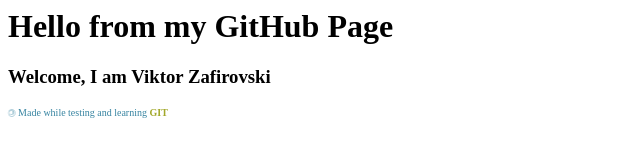
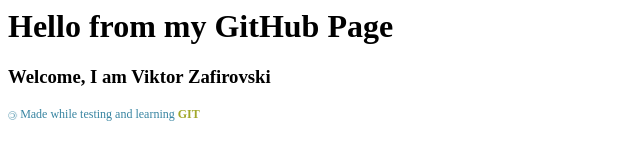
Before and after one commit to vik37/vik37.github.io, a plain HTML site: page index.html in a window 1280 px wide. Shown: the full height of the page, 0-640 px from the left. Drawn offline with Linux system fonts and the light colour scheme.

Commit message:
Update index.html

```diff
--- a/index.html
+++ b/index.html
@@ -4,7 +4,7 @@
 
 
 
-<p style="font-size: 10px; color: #3784a1;"><span style="display: inline-block; animation: rotate 2s linear infinite;">&copy;</span> Made while testing and learning <b style="color: #a2a82a">GIT</b></p>
+<p style="font-size: 12px; color: #3784a1;"><span style="display: inline-block; animation: rotate 2s linear infinite;">&copy;</span> Made while testing and learning <b style="color: #a2a82a">GIT</b></p>
 
 <style>
     @keyframes rotate {
```
